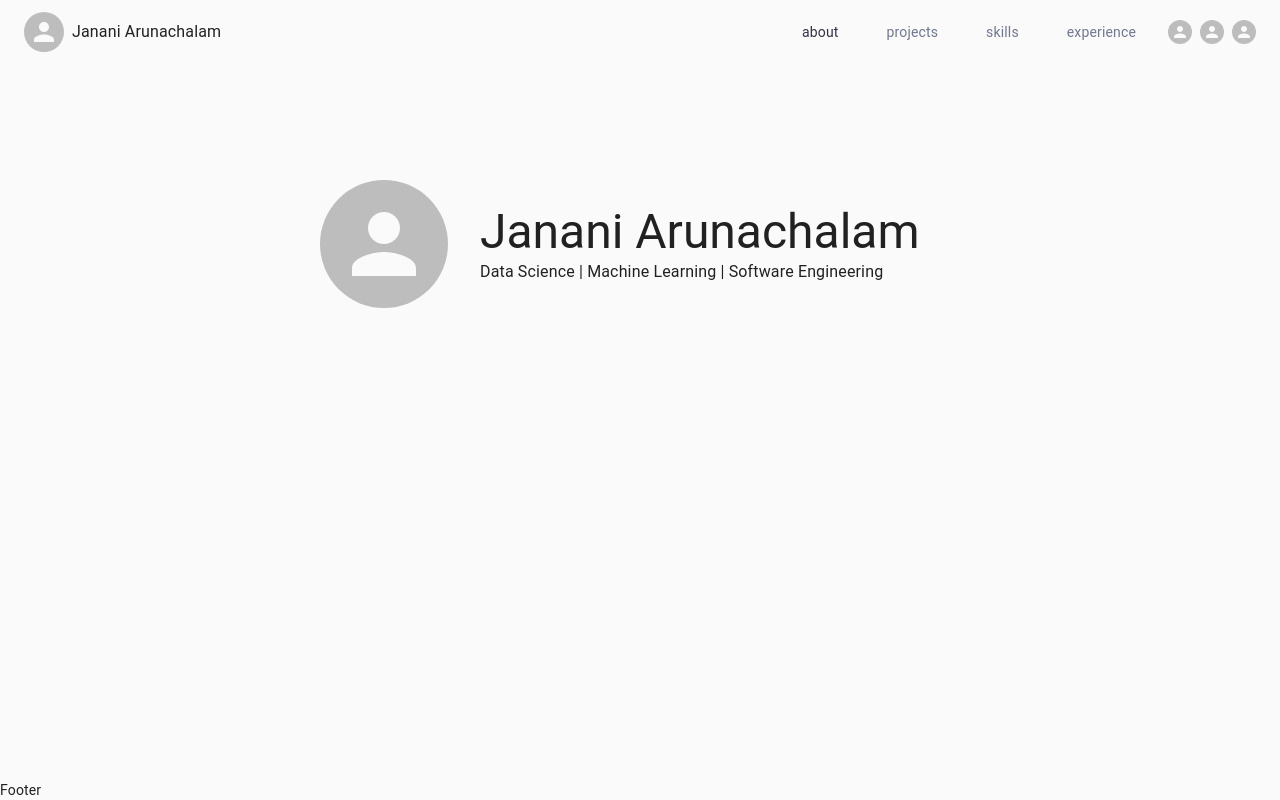
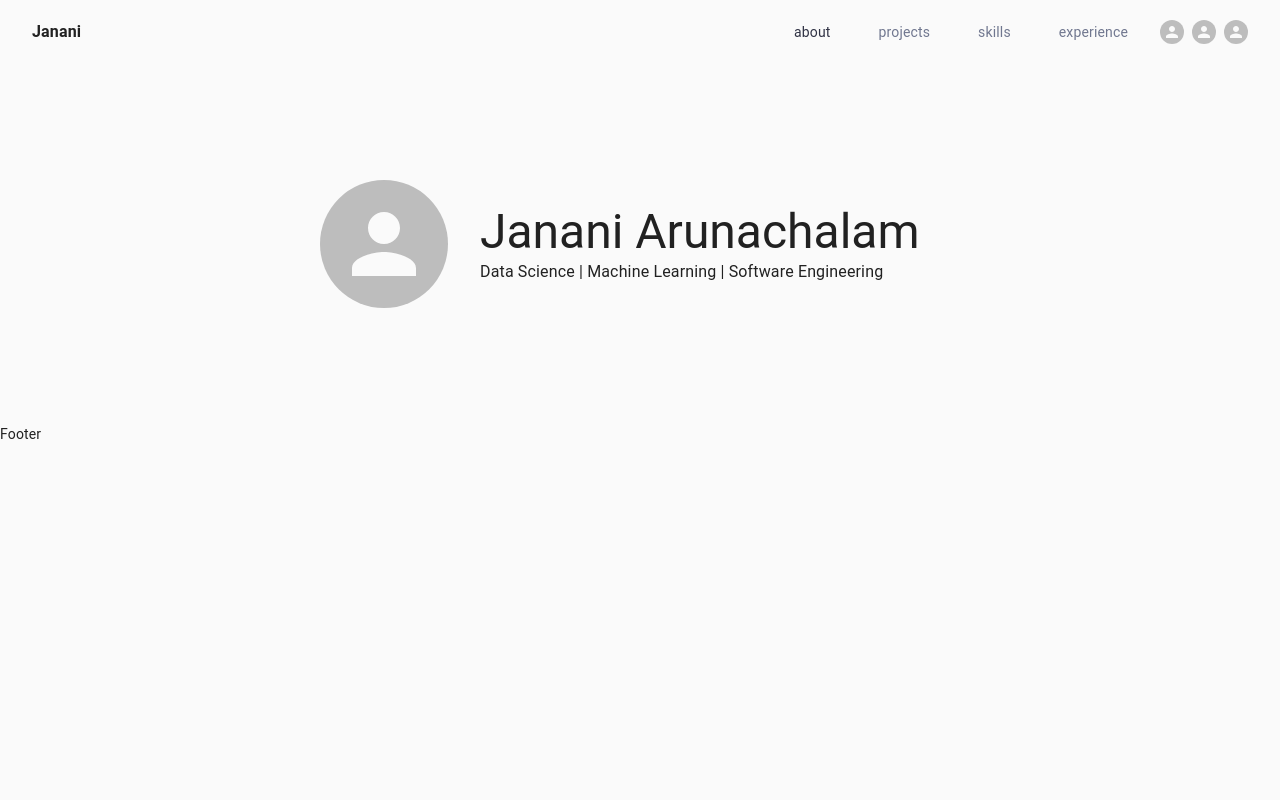
Before and after one commit to jananiarunachalam/Portfolio-Website, a React (Create React App) app: page / in a window 1280 px wide. Built offline with nearby package versions, Linux system fonts and the light colour scheme.

Commit message:
improvements

```diff
--- a/src/canvas/header/index.js
+++ b/src/canvas/header/index.js
@@ -22,6 +22,7 @@ const useStyles = makeStyles(
 const Header = ({ title, caption }) => {
   const cl = useStyles();
   return (
+    <Grid item>
       <Grid container component="header" justify="center">
         <Grid item classes={{ root: cl.root }} xs={11} md={6}>
           <Avatar alt="Janani Arunachalam" classes={{ root: cl.avatar }} />
@@ -31,6 +32,7 @@ const Header = ({ title, caption }) => {
           </Box>
         </Grid>
       </Grid>
+    </Grid>
   );
 };
 
--- a/src/canvas/layout/baselayout.js
+++ b/src/canvas/layout/baselayout.js
@@ -14,11 +14,14 @@ const BaseLayout = ({ navigation, children, footer }) => {
   return (
     <React.Fragment>
       <CssBaseline />
-      <Grid container classes={{ root: classes.root }}>
+      <Grid
+        container
+        classes={{ root: classes.root }}
+        direction="column"
+        wrap="nowrap"
+      >
         <Grid item>{navigation}</Grid>
-        <Grid item xs>
-          {children}
-        </Grid>
+        {children}
         <Grid item>{footer}</Grid>
       </Grid>
     </React.Fragment>
--- a/src/canvas/navbar/index.js
+++ b/src/canvas/navbar/index.js
@@ -4,10 +4,7 @@ import NavLink from "./navlink";
 import { makeStyles } from "@material-ui/core";
 
 const useStyle = makeStyles((theme) => ({
-  root: {},
-  title: {
-    marginLeft: theme.spacing(1),
-  },
+  root: { padding: theme.spacing(1, 4) },
   fillSpace: {
     flexGrow: 1,
   },
@@ -21,10 +18,9 @@ const useStyle = makeStyles((theme) => ({
 const NavBar = () => {
   const classes = useStyle();
   return (
-    <Toolbar>
-      <Avatar alt="Janani Arunachalam" />
-      <Typography classes={{ root: classes.title }}>
-        Janani Arunachalam
+    <Toolbar classes={{ root: classes.root }}>
+      <Typography>
+        <strong>Janani</strong>
       </Typography>
       <div className={classes.fillSpace}></div>
       <NavLink url="#" label="about" active />
```
Lines whose indentation alone changed are shown as unchanged.
